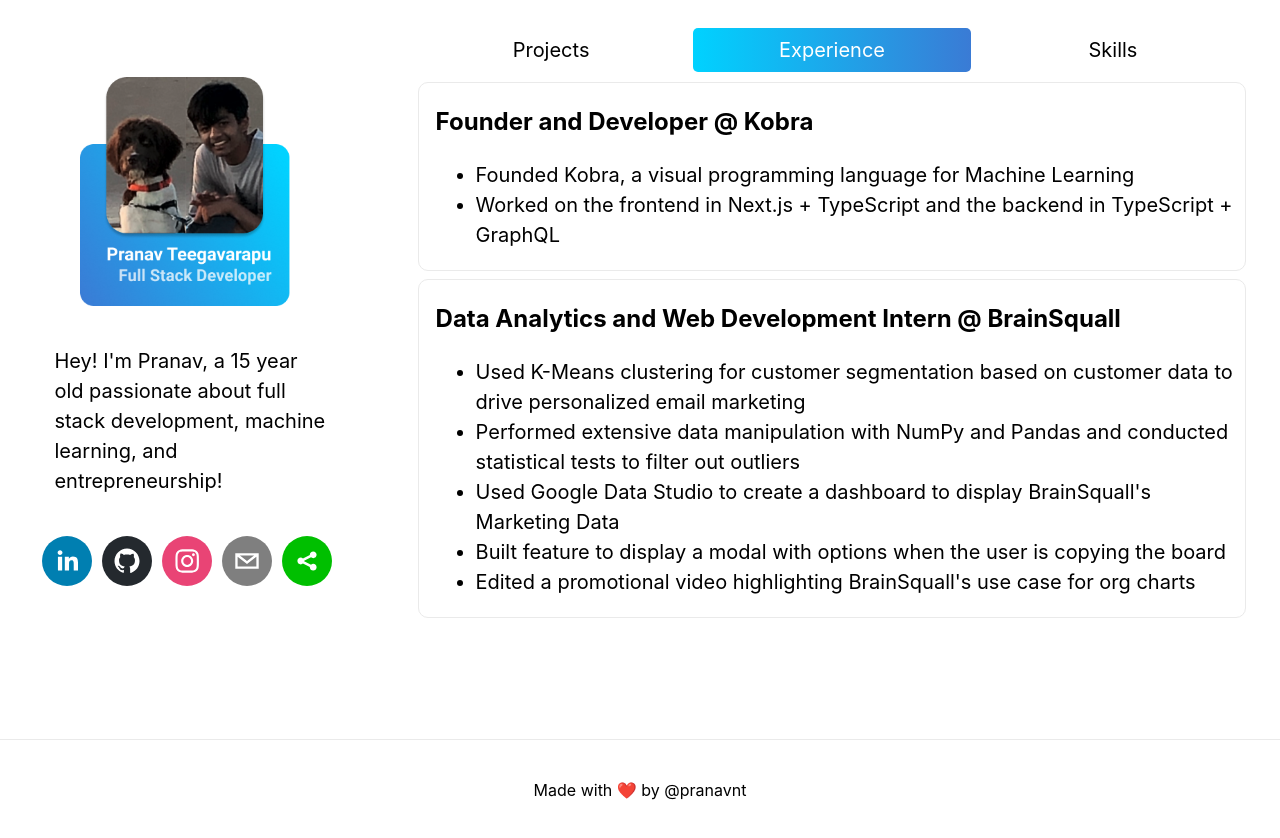
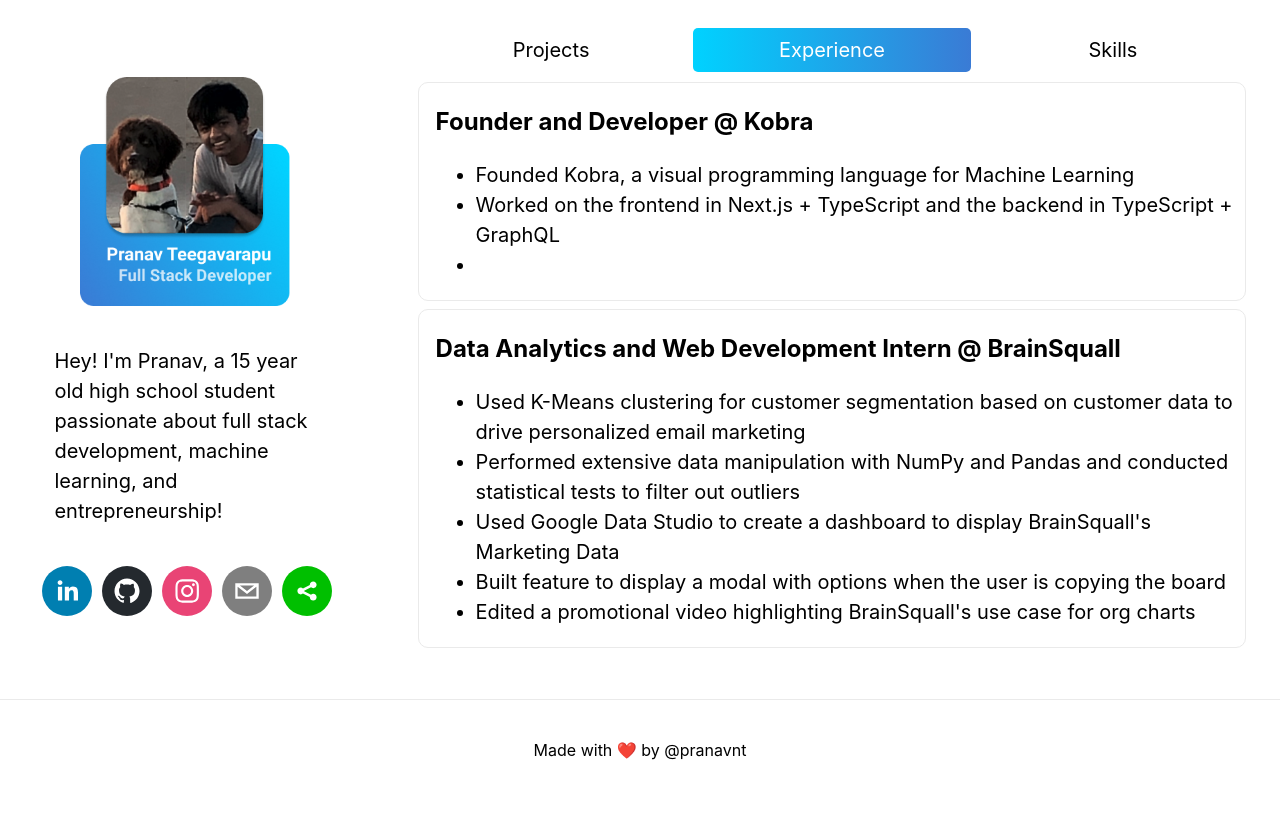
Before and after one commit to pranavnt/pt5.dev, a Next.js app: page / in a window 1280 px wide. Both pictures are taken after a click on the element "Experience". After the commit the page ends 800 px from the top, so only its background shows below. Built offline with nearby package versions, Linux system fonts and the light colour scheme.

Commit message:
abt to remove skills

```diff
--- a/components/utils.js
+++ b/components/utils.js
@@ -57,10 +57,11 @@
           Worked on the frontend in Next.js + TypeScript and the backend in
           TypeScript + GraphQL
         </li>
+        <li></li>
       </ul>
     }
   />,
-  <Project
+  <Experience
     url="https://brainsquall.co"
     name="Data Analytics and Web Development Intern @ BrainSquall "
     description={
@@ -89,3 +90,5 @@
     }
   />,
 ];
+
+export const skills = [<p></p>];
--- a/pages/index.js
+++ b/pages/index.js
@@ -3,7 +3,7 @@
 import styles from "../styles/Home.module.css";
 import { SocialIcon } from "react-social-icons";
 import { useReducer, useState } from "react";
-import { projects, experiences } from "../components/utils.js";
+import { projects, experiences, skills } from "../components/utils.js";
 
 export default function Home() {
   const [content, setContent] = useState(projects);
@@ -11,11 +11,6 @@
   const selectedStyle = {
     backgroundImage: "linear-gradient(to right, #00d2ff, #3a7bd5)",
     color: "white",
-  };
-
-  const unselectedStyle = {
-    backgroundImage: "white",
-    color: "linear-gradient(to right, #00d2ff, #3a7bd5)",
   };
 
   function handleSelection(selection) {
@@ -64,8 +59,9 @@
                 display: "block",
               }}
             >
-              Hey! I'm Pranav, a 15 year old passionate about full stack
-              development, machine learning, and entrepreneurship!
+              Hey! I'm Pranav, a 15 year old high school student passionate
+              about full stack development, machine learning, and
+              entrepreneurship!
             </p>
             <br />
           </div>
@@ -160,6 +156,8 @@
                   document.getElementById("skills").style.backgroundImage =
                     "linear-gradient(to right, #00d2ff, #3a7bd5)";
                   document.getElementById("skills").style.color = "white";
+
+                  setContent(skills);
                 }}
                 id="skills"
               >
@@ -167,7 +165,7 @@
               </td>
             </tr>
           </table>
-          <div style={{ padding: "1%", height: "80vh", overflow: "scroll" }}>
+          <div style={{ padding: "1%", height: "75vh", overflow: "scroll" }}>
             {content}
           </div>
         </div>
```
